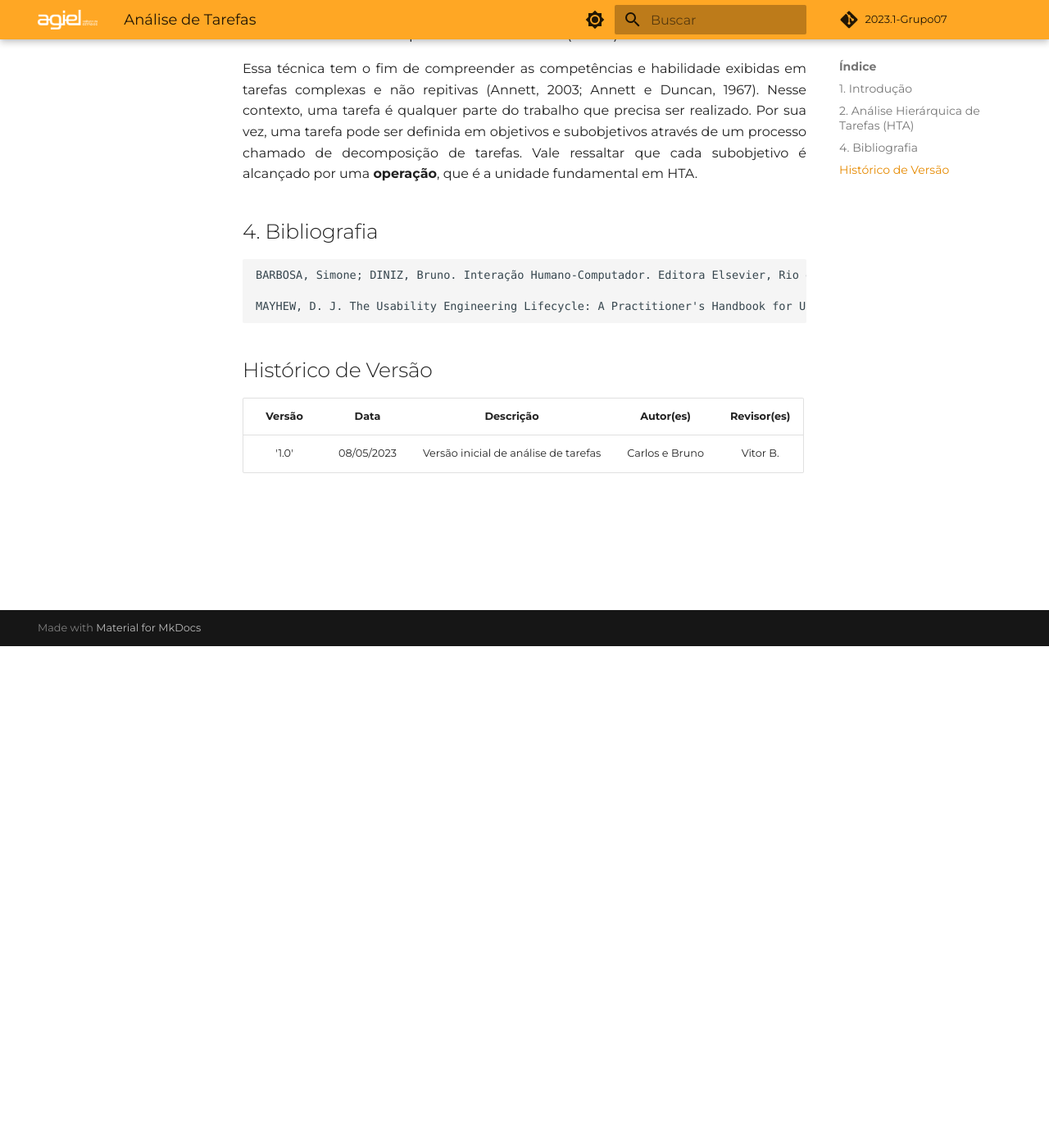
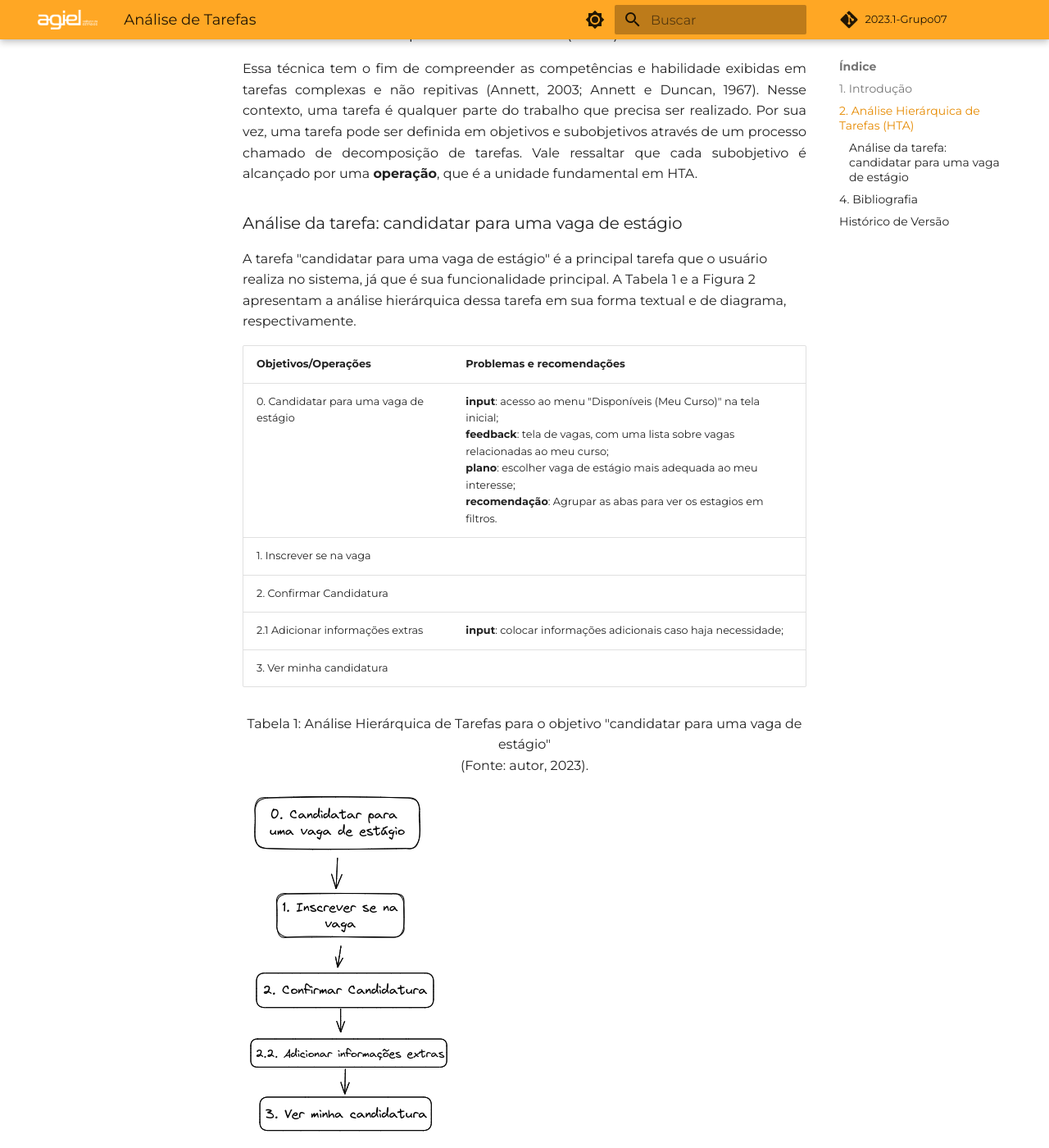
Before and after one commit to Interacao-Humano-Computador/2023.1-Agiel, an MkDocs documentation site: the page built from docs/requisitos/analise_tarefas.md, in a window 1280 px wide and 1400 px high, scrolled down 612 px. Shown: the whole window at 82% size. Built offline with MkDocs 1.6.1 and Material for MkDocs 9.7.7, drawn with Linux system fonts in a browser that asks for light colours; some web fonts are replaced; comment, search, counter and statistics services are not loaded; some of the changed text lies outside the part shown.

Commit message:
adiciona hta de candidatura

````diff
--- a/docs/requisitos/analise_tarefas.md
+++ b/docs/requisitos/analise_tarefas.md
@@ -20,6 +20,27 @@ Essa técnica tem o fim de compreender as competências e habilidade exibidas em
 1967). Nesse contexto, uma tarefa é qualquer parte do trabalho que precisa ser realizado. Por sua vez, uma tarefa pode ser definida em objetivos e subobjetivos através de um processo chamado de decomposição de tarefas. Vale ressaltar que cada subobjetivo é alcançado por uma <b>operação</b>, que é a unidade fundamental em HTA.
 </p>
 
+### Análise da tarefa: candidatar para uma vaga de estágio
+
+A tarefa "candidatar para uma vaga de estágio" é a principal tarefa que o usuário realiza no sistema, já que é sua funcionalidade principal. A Tabela 1 e a Figura 2 apresentam a análise hierárquica dessa tarefa em sua forma textual e de diagrama, respectivamente.
+
+| Objetivos/Operações                    | Problemas e recomendações                                                                                                                                                                                                                                                                                       |
+|----------------------------------------|-----------------------------------------------------------------------------------------------------------------------------------------------------------------------------------------------------------------------------------------------------------------------------------------------------------------|
+| 0. Candidatar para uma vaga de estágio | **input**: acesso ao menu "Disponíveis (Meu Curso)" na tela inicial; <br/> **feedback**: tela de vagas, com uma lista sobre vagas relacionadas ao meu curso; <br/> **plano**: escolher vaga de estágio mais adequada ao meu interesse; <br/> **recomendação**: Agrupar as abas para ver os estagios em filtros. |
+| 1. Inscrever se na vaga                |                                                                                                                                                                                                                                                                                                                 |
+| 2. Confirmar Candidatura               |                                                                                                                                                                                                                                                                                                                 |
+| 2.1 Adicionar informações extras       | **input**: colocar informações adicionais caso haja necessidade;                                                                                                                                                                                                                                                |
+| 3. Ver minha candidatura               |                                                                                                                                                                                                                                                                                                                 |
+<div style="text-align: center">
+<p> Tabela 1: Análise Hierárquica de Tarefas para o objetivo "candidatar para uma vaga de estágio" <br/>(Fonte: autor, 2023).</p>
+</div>
+
+![Diagrama da Análise Hierárquica de Tarefas para o objetivo "Candidatar para uma vaga de estágio"](../assets/hta.png)
+
+<div style="text-align: center">
+<p> Figura 2: Diagrama da Análise Hierárquica de Tarefas para o objetivo "Candidatar para uma vaga de estágio" <br/> (Fonte: autor, 2023).</p>
+</div>
+
 
 ## 4. Bibliografia
 ```
@@ -30,6 +51,6 @@ MAYHEW, D. J. The Usability Engineering Lifecycle: A Practitioner's Handbook for
 
 ## Histórico de Versão
 
-|   Versão   | Data  |                      Descrição                      |    Autor(es)     |  Revisor(es)  |
-| :--------: | :---: | :-------------------------------------------------: | :--------------: | :-----------: |
-|  '1.0'     | 08/05/2023 | Versão inicial de análise de tarefas  | Carlos e Bruno | Vitor B. |
+| Versão |    Data    |              Descrição               |   Autor(es)    | Revisor(es) |
+|:------:|:----------:|:------------------------------------:|:--------------:|:-----------:|
+| '1.0'  | 08/05/2023 | Versão inicial de análise de tarefas | Carlos e Bruno |  Vitor B.   |
````
Also changed, not shown: docs/assets/hta.png (added).
